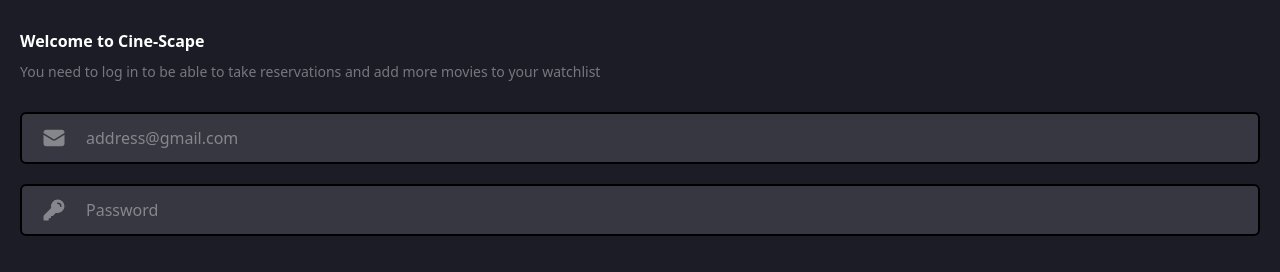
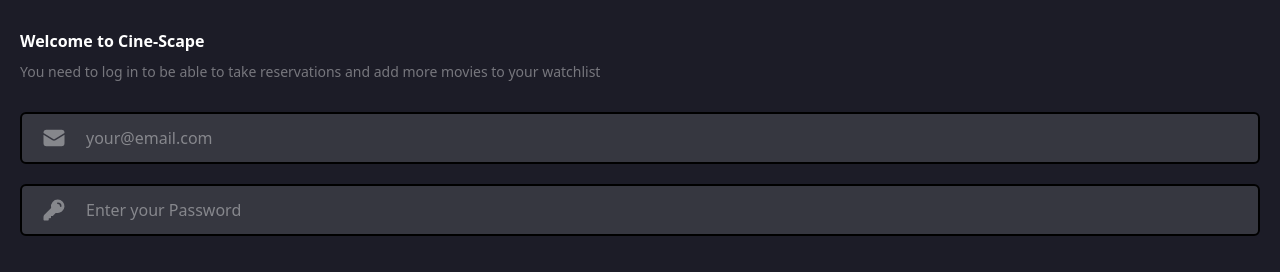
Before and after one commit to devhausleipzig/camp-8-midterm-group-1, a React (Vite) app: page /login in a window 1280 px wide. Shown: the top 272 px of the page. Built offline with nearby package versions, Linux system fonts and the light colour scheme.

Commit message:
changed the placeholder to figma file

```diff
--- a/src/routes/Login.tsx
+++ b/src/routes/Login.tsx
@@ -17,9 +17,13 @@
           <Input
             icon={<EnvelopeIcon />}
             type="email"
-            placeholder="address@gmail.com"
+            placeholder="your@email.com"
           />
-          <Input icon={<KeyIcon />} placeholder="Password" type="password" />
+          <Input
+            icon={<KeyIcon />}
+            placeholder="Enter your Password"
+            type="password"
+          />
         </div>
       </div>
       <Button variant={ButtonVariant.primary} label="Login" type="submit" />
```
